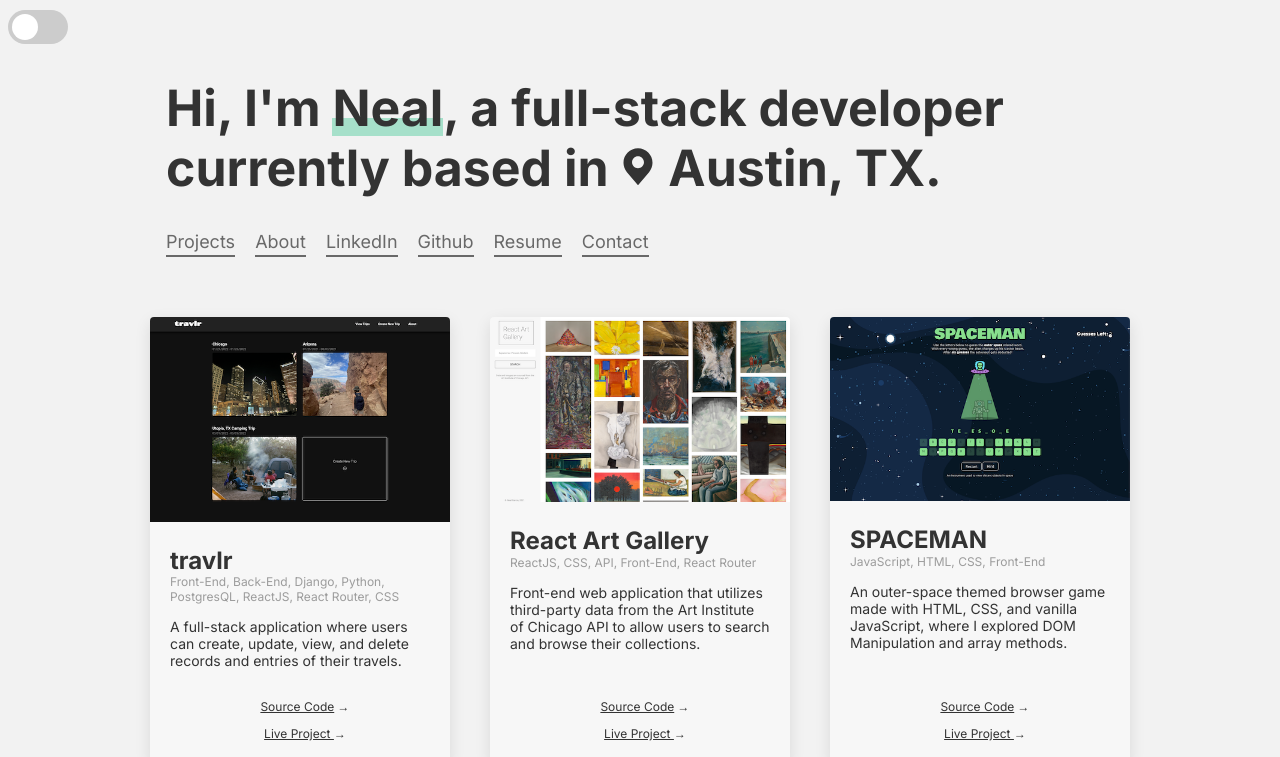
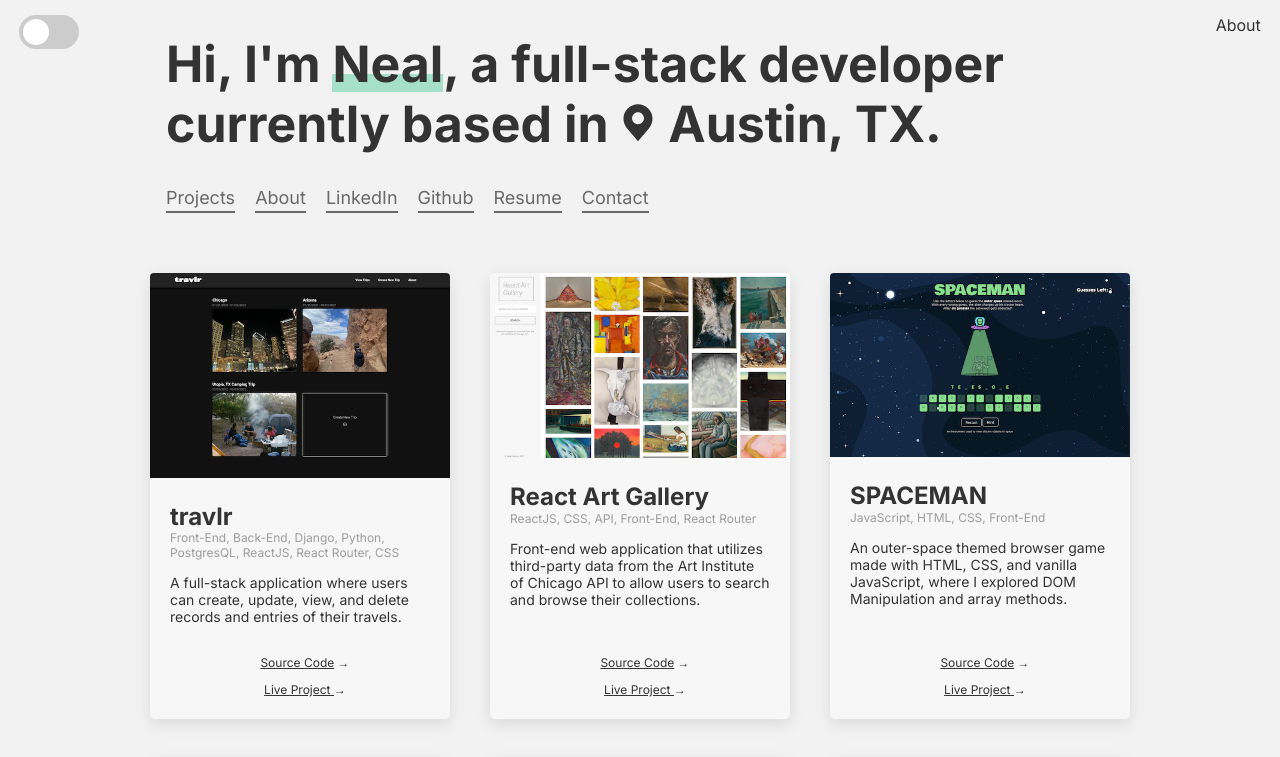
Before and after one commit to NealGarcia/react-portfolio-site, a React (Create React App) app: page / in a window 1280 px wide. Shown: the top 757 px of the page. Built offline with nearby package versions, Linux system fonts and the light colour scheme.

Commit message:
topNav styling

```diff
--- a/src/DarkMode.css
+++ b/src/DarkMode.css
@@ -46,7 +46,6 @@ li {
 /* toggle button css */
 .toggle-theme-wrapper {
   top: 0;
-  margin-top: 10px;
   /* position: fixed; */
   display: flex;
   flex-direction: row;
--- a/src/components/Nav.js
+++ b/src/components/Nav.js
@@ -4,6 +4,7 @@ import DarkMode from './DarkMode';
 import { Link, animateScroll as scroll } from "react-scroll";
 import { ReactComponent as Pin } from '../assets/pin.svg'
 import "react-toggle/style.css"
+import "../styles/nav.css"
 
 function Nav(props) {
 
@@ -15,9 +16,11 @@ function Nav(props) {
         scroll.scrollTo(1300);
     }
     return (
-        <div>
+        <div className="topNavWrapper">
+            <div className="topNav">
             <DarkMode />
-
+            <p className="aboutNav">About</p>
+        </div>
         </div>
     );
 }
--- /dev/null
+++ b/src/styles/nav.css
@@ -0,0 +1,20 @@
+.topNavWrapper{
+    width:100%;
+    top: 0;
+    left: 0;
+    position: fixed;
+}
+
+.topNav{
+    display: flex;
+    justify-content: space-between;
+    max-width: 97%;
+    margin-left: auto;
+    margin-right: auto;
+    padding-top:15px;
+}
+
+
+.topNav p{
+    margin: 0;
+}
```
